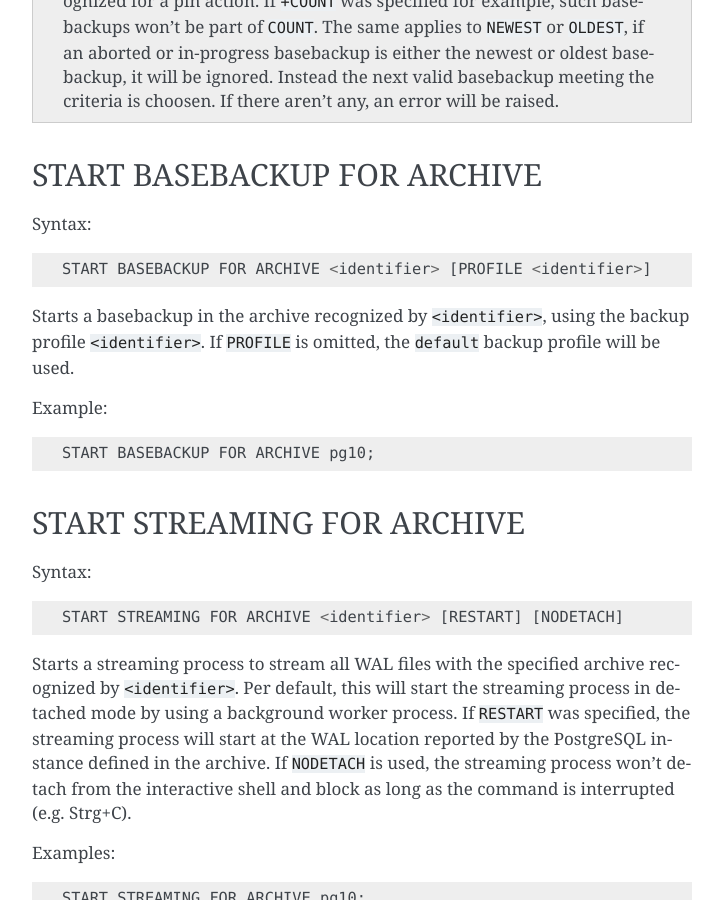
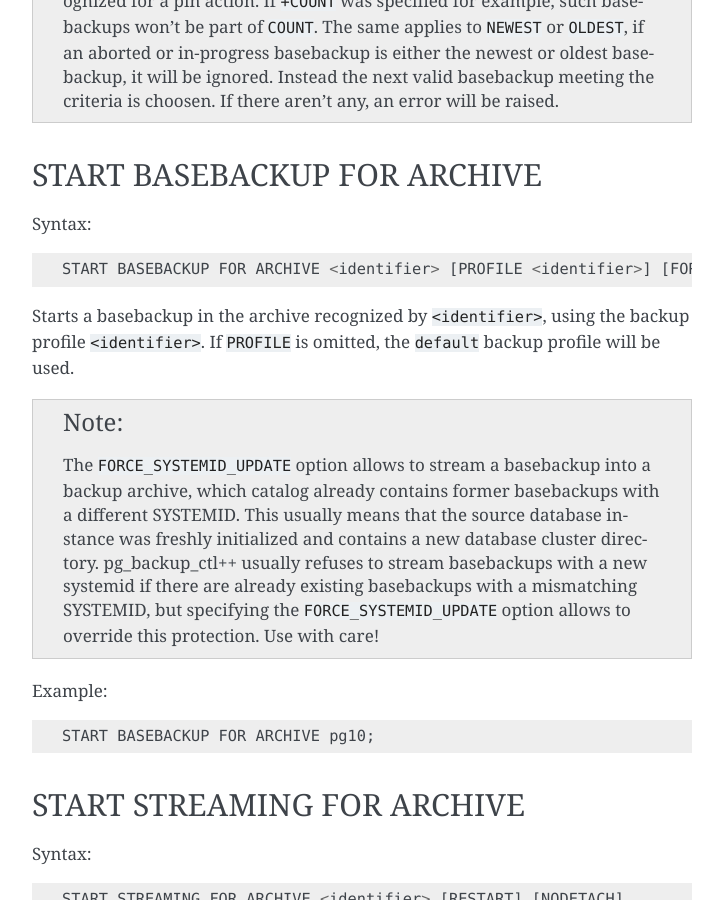
Before and after one commit to credativ/pg_backup_ctl-plus, a Sphinx documentation site: the page built from resources/reference/source/commandref.rst, in a window 1280 px wide and 900 px high, scrolled down 7996 px. Shown: the whole window, without its empty margins (388-1111 px from the left). Built offline with Sphinx 7.4.7, drawn with Linux system fonts in a browser that asks for light colours.

Commit message:
Introduce FORCE_SYSTEMID_UPDATE option for START BASEBACKUP.
When streaming a basebackup into an existing backup archive,
which already contains basebackups streamed from a PGDATA
with a different SYSTEMID, we refuse to create this basebackup
since the cluster directory is incompatible. The FORCE_SYSTEMID_UPDATE
option can be specified to override this restriction to allow
backups in such cases (e.g. if an instance was upgraded to a new
major version).

```diff
--- a/resources/reference/source/commandref.rst
+++ b/resources/reference/source/commandref.rst
@@ -364,11 +364,21 @@ START BASEBACKUP FOR ARCHIVE
 
 Syntax::
 
-  START BASEBACKUP FOR ARCHIVE <identifier> [PROFILE <identifier>]
+  START BASEBACKUP FOR ARCHIVE <identifier> [PROFILE <identifier>] [FORCE_SYSTEMID_UPDATE]
 
 Starts a basebackup in the archive recognized by ``<identifier>``, using
 the backup profile ``<identifier>``. If ``PROFILE`` is omitted, the
 ``default`` backup profile will be used.
+
+.. note::
+
+   The ``FORCE_SYSTEMID_UPDATE`` option allows to stream a basebackup into
+   a backup archive, which catalog already contains former basebackups with
+   a different SYSTEMID. This usually means that the source database instance
+   was freshly initialized and contains a new database cluster directory. pg_backup_ctl++
+   usually refuses to stream basebackups with a new systemid if there are already existing
+   basebackups with a mismatching SYSTEMID, but specifying the ``FORCE_SYSTEMID_UPDATE`` option
+   allows to override this protection. Use with care!
 
 Example::
 
```
Also changed, not shown: 5 other files.
